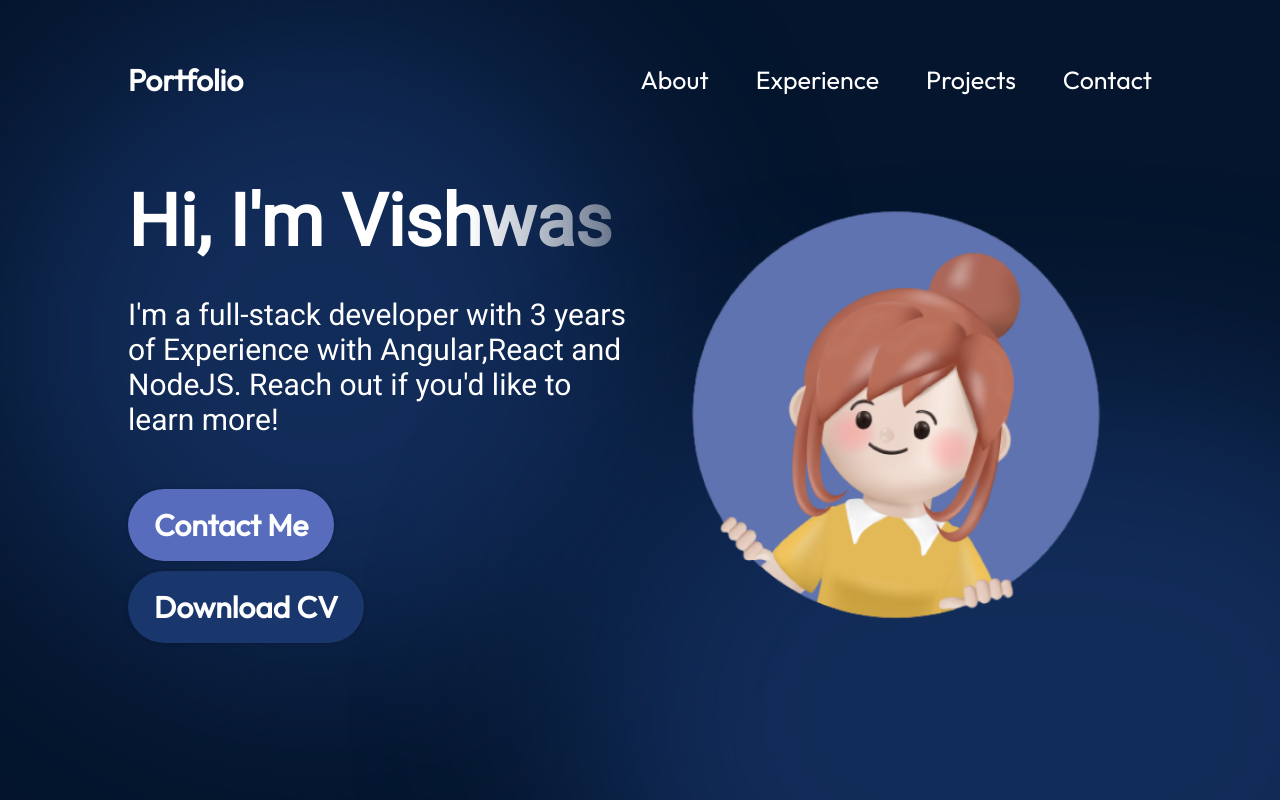
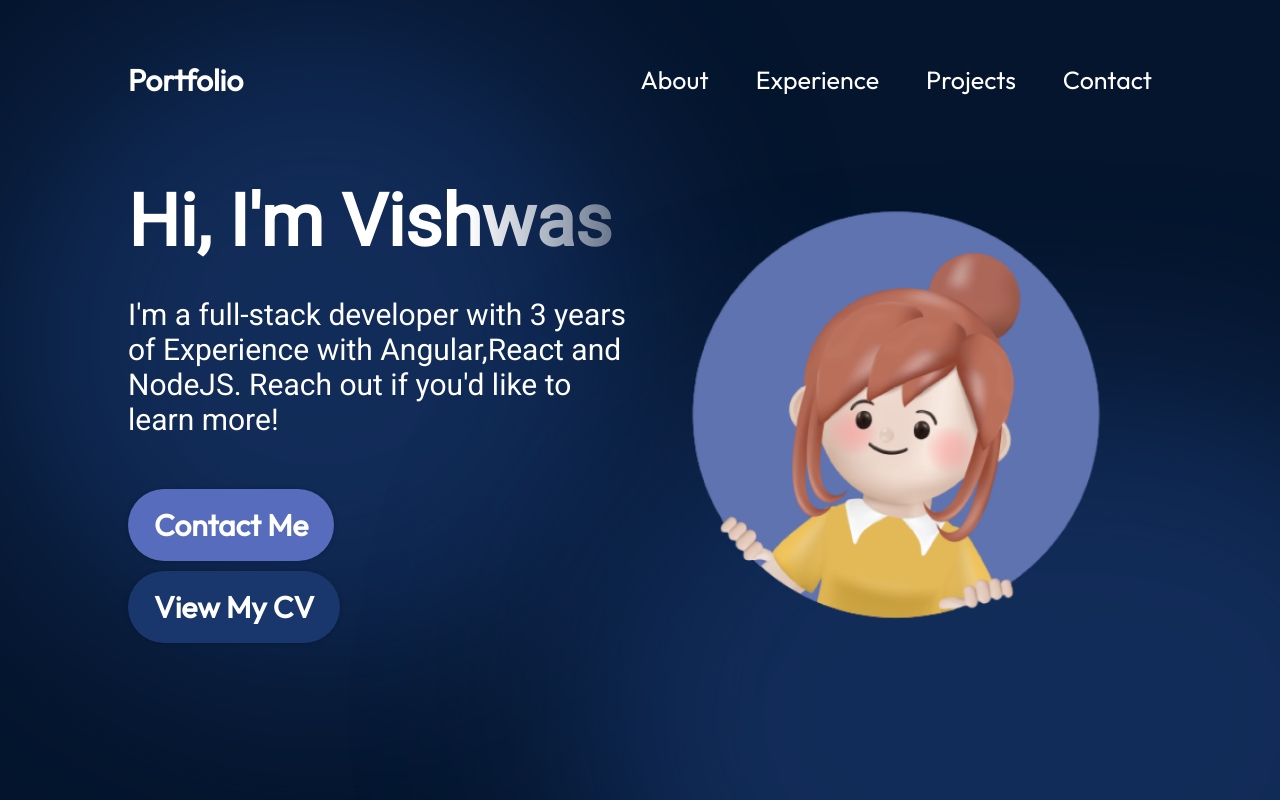
Before and after one commit to vishwas9699/react-portfolio, a React (Vite) app: page / in a window 1280 px wide. Shown: the top 800 px of the page. Built offline with nearby package versions, Linux system fonts and the light colour scheme.

Commit message:
Update Hero.jsx
Update Resume URL

```diff
--- a/src/components/Hero/Hero.jsx
+++ b/src/components/Hero/Hero.jsx
@@ -15,8 +15,8 @@ export const Hero = () => {
         <a href="mailto:vvishwas179@gmail.com" className={styles.contactBtn}>
           Contact Me
         </a>
-        <a href="https://drive.google.com/file/d/1VvSwOiXy_y8LoDV4EFx9-njYVz3wmklW/view?usp=sharing" className={styles.resumeBtn}>
-          Download CV
+        <a href="https://docs.google.com/document/d/1WTivfBtZgLVy0c5f3QqdkMDvuEc0Gv0l/edit?usp=sharing&ouid=105349023939445786789&rtpof=true&sd=true" className={styles.resumeBtn}>
+          View My CV
         </a>
 
       </div>
```
